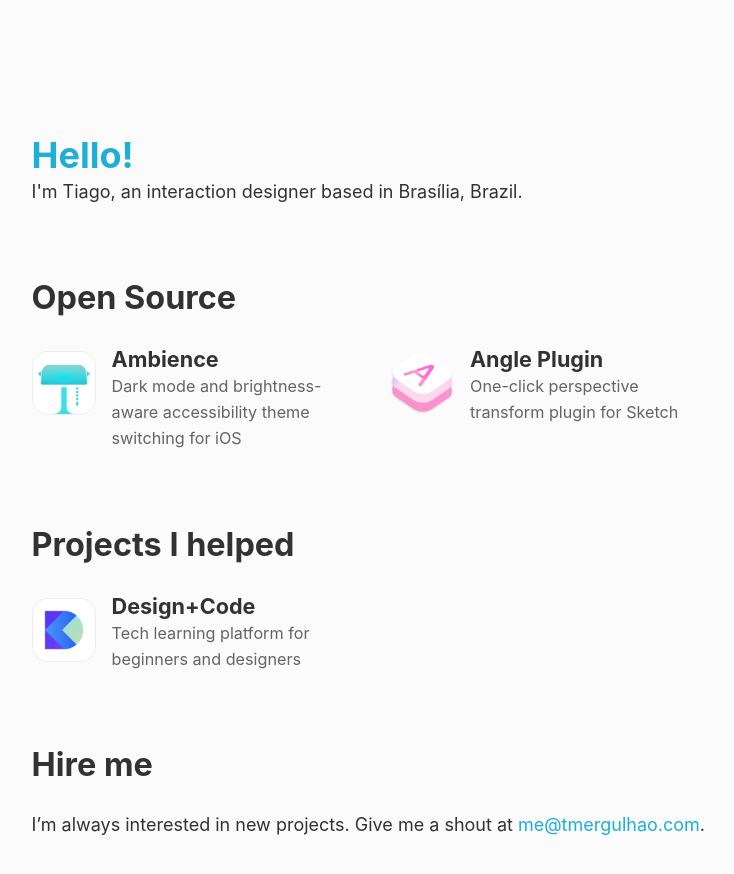
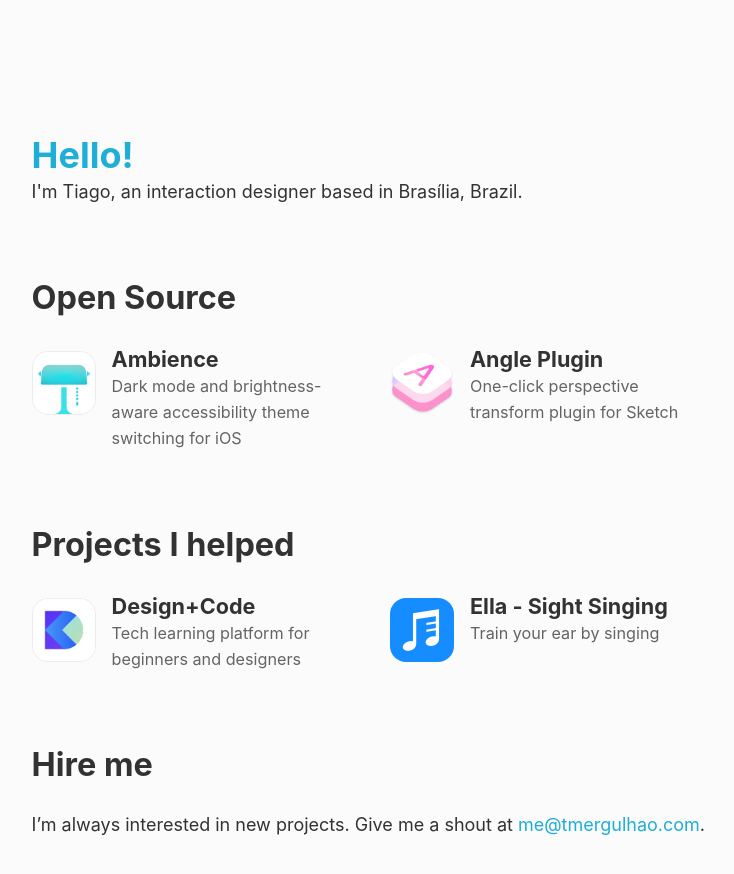
Before and after one commit to tmergulhao/tmergulhao-gatsby, a Gatsby site: page / in a window 1280 px wide. Shown: the whole page, without its empty margins (268-1002 px from the left). Built offline with nearby package versions, Linux system fonts and the light colour scheme; Gatsby itself is replaced by a stand-in of ours.

Commit message:
Permission to add Ella

```diff
--- a/src/pages/index.js
+++ b/src/pages/index.js
@@ -30,7 +30,7 @@
         <h3>Design+Code</h3>
         <p className="description">Tech learning platform for beginners and designers</p>
       </a>
-      <a style={{ display: "none" }} className="project" href="https://apps.apple.com/za/app/ella-sight-singing/id1301456113">
+      <a className="project" href="https://apps.apple.com/za/app/ella-sight-singing/id1301456113">
         <img alt="Ella - Sight Singing" src="./Ella.png"/>
         <h3>Ella - Sight Singing</h3>
         <p className="description">Train your ear by singing</p>
```
